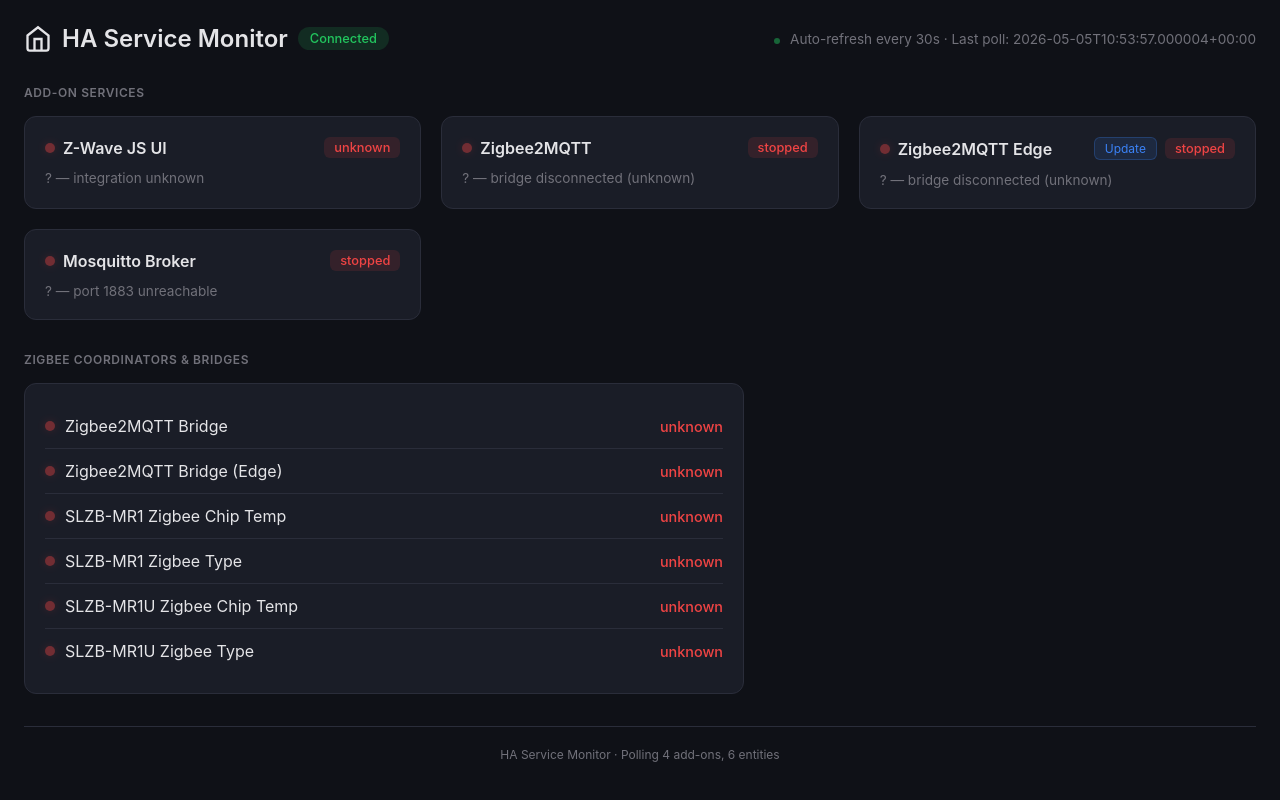
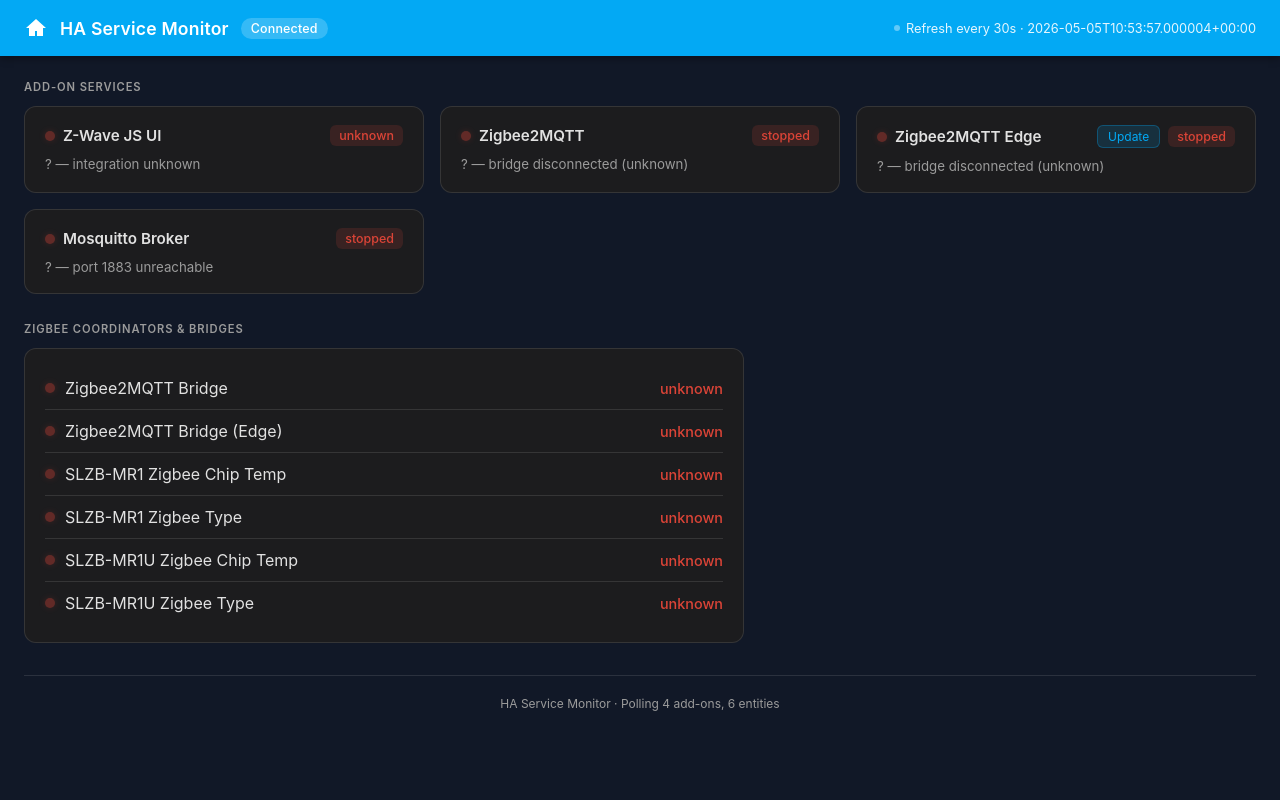
Before and after one commit to duarte-hub/ha-service-monitor, a Flask app: page / in a window 1280 px wide. Run offline with Flask 3, Linux system fonts and the light colour scheme; parts of the project's set-up code (start-up, migrations or seed data) failed here and were passed over.

Commit message:
Restyle dashboard with Home Assistant color palette
Replaces generic dark theme with HA's official colors: #03a9f4 primary
blue, #111827 background, #1c1c1e cards, Material state colors (green
#4caf50, red #db4437, orange #ff9800). Adds sticky HA-style topbar.

Co-Authored-By: Claude Sonnet 4.6 <noreply@anthropic.com>

```diff
--- a/templates/index.html
+++ b/templates/index.html
@@ -6,15 +6,16 @@
   <title>HA Service Monitor</title>
   <style>
     :root {
-      --bg: #0f1117;
-      --card-bg: #1a1d27;
-      --border: #2a2d3a;
-      --text: #e4e4e7;
-      --text-muted: #71717a;
-      --green: #22c55e;
-      --red: #ef4444;
-      --yellow: #eab308;
-      --blue: #3b82f6;
+      --bg: #111827;
+      --card-bg: #1c1c1e;
+      --border: rgba(225,225,225,0.12);
+      --text: #e1e1e1;
+      --text-muted: #9b9b9b;
+      --primary: #03a9f4;
+      --primary-dim: rgba(3,169,244,0.15);
+      --green: #4caf50;
+      --red: #db4437;
+      --yellow: #ff9800;
     }
     * { margin: 0; padding: 0; box-sizing: border-box; }
     body {
@@ -22,68 +23,78 @@
       background: var(--bg);
       color: var(--text);
       min-height: 100vh;
-      padding: 24px;
     }
-    .header {
+    .topbar {
+      background: var(--primary);
+      color: #fff;
+      padding: 0 24px;
+      height: 56px;
       display: flex;
       align-items: center;
       justify-content: space-between;
-      margin-bottom: 32px;
-      flex-wrap: wrap;
-      gap: 12px;
+      box-shadow: 0 2px 8px rgba(0,0,0,.4);
+      position: sticky;
+      top: 0;
+      z-index: 10;
     }
-    .header h1 {
-      font-size: 1.5rem;
-      font-weight: 600;
+    .topbar-left {
       display: flex;
       align-items: center;
-      gap: 10px;
+      gap: 12px;
+      font-size: 1.1rem;
+      font-weight: 600;
+      letter-spacing: 0.01em;
     }
-    .header .meta {
-      color: var(--text-muted);
-      font-size: 0.85rem;
+    .topbar-right {
+      font-size: 0.8rem;
+      opacity: 0.9;
+      display: flex;
+      align-items: center;
+      gap: 6px;
     }
     .ha-badge {
       display: inline-flex;
       align-items: center;
-      padding: 4px 12px;
+      padding: 3px 10px;
       border-radius: 20px;
-      font-size: 0.8rem;
+      font-size: 0.78rem;
       font-weight: 500;
+      background: rgba(255,255,255,0.2);
+      color: #fff;
     }
-    .ha-badge.ok { background: rgba(34,197,94,.15); color: var(--green); }
-    .ha-badge.down { background: rgba(239,68,68,.15); color: var(--red); }
+    .ha-badge.down { background: rgba(219,68,55,0.35); }
+    .content { padding: 24px; }
     .grid {
       display: grid;
       grid-template-columns: repeat(auto-fill, minmax(340px, 1fr));
-      gap: 20px;
-      margin-bottom: 32px;
+      gap: 16px;
+      margin-bottom: 28px;
     }
     .section-title {
-      font-size: 0.75rem;
+      font-size: 0.7rem;
       font-weight: 600;
-      margin-bottom: 16px;
+      margin-bottom: 12px;
       color: var(--text-muted);
       text-transform: uppercase;
-      letter-spacing: 0.05em;
+      letter-spacing: 0.08em;
     }
     .card {
       background: var(--card-bg);
       border: 1px solid var(--border);
       border-radius: 12px;
-      padding: 20px;
-      transition: border-color 0.2s;
+      padding: 18px 20px;
+      transition: box-shadow 0.2s;
     }
-    .card:hover { border-color: #3a3d4a; }
+    .card:hover { box-shadow: 0 4px 20px rgba(3,169,244,0.08); }
     .card-header {
       display: flex;
       justify-content: space-between;
       align-items: center;
-      margin-bottom: 12px;
+      margin-bottom: 10px;
     }
     .card-title {
       font-weight: 600;
-      font-size: 1rem;
+      font-size: 0.95rem;
       display: flex;
       align-items: center;
       gap: 8px;
@@ -99,30 +110,30 @@
       display: inline-block;
       flex-shrink: 0;
     }
-    .status-dot.ok { background: var(--green); box-shadow: 0 0 8px rgba(34,197,94,.4); }
-    .status-dot.warn { background: var(--yellow); box-shadow: 0 0 8px rgba(234,179,8,.4); }
-    .status-dot.down { background: var(--red); box-shadow: 0 0 8px rgba(239,68,68,.4); animation: pulse 1.5s infinite; }
+    .status-dot.ok   { background: var(--green); box-shadow: 0 0 6px rgba(76,175,80,.5); }
+    .status-dot.warn { background: var(--yellow); box-shadow: 0 0 6px rgba(255,152,0,.5); }
+    .status-dot.down { background: var(--red); box-shadow: 0 0 6px rgba(219,68,55,.5); animation: pulse 1.5s infinite; }
     .status-dot.skip { background: var(--text-muted); }
-    @keyframes pulse { 0%, 100% { opacity: 1; } 50% { opacity: 0.4; } }
+    @keyframes pulse { 0%, 100% { opacity: 1; } 50% { opacity: 0.35; } }
     .card-detail {
       color: var(--text-muted);
-      font-size: 0.85rem;
-      margin-top: 4px;
+      font-size: 0.83rem;
+      margin-top: 2px;
     }
     .card-status {
-      font-size: 0.8rem;
+      font-size: 0.78rem;
       font-weight: 500;
-      padding: 3px 10px;
+      padding: 3px 9px;
       border-radius: 6px;
       white-space: nowrap;
     }
-    .card-status.running { background: rgba(34,197,94,.12); color: var(--green); }
-    .card-status.stopped { background: rgba(239,68,68,.12); color: var(--red); }
-    .card-status.skip { background: rgba(113,113,122,.12); color: var(--text-muted); }
+    .card-status.running { background: rgba(76,175,80,.15); color: var(--green); }
+    .card-status.stopped { background: rgba(219,68,55,.15); color: var(--red); }
+    .card-status.skip    { background: rgba(155,155,155,.12); color: var(--text-muted); }
     .btn-action {
-      background: rgba(59,130,246,.12);
-      color: var(--blue);
-      border: 1px solid rgba(59,130,246,.25);
+      background: var(--primary-dim);
+      color: var(--primary);
+      border: 1px solid rgba(3,169,244,.3);
       border-radius: 6px;
       padding: 3px 10px;
       font-size: 0.75rem;
@@ -131,13 +142,13 @@
       transition: background .15s;
       white-space: nowrap;
     }
-    .btn-action:hover:not(:disabled) { background: rgba(59,130,246,.25); }
+    .btn-action:hover:not(:disabled) { background: rgba(3,169,244,.28); }
     .btn-action:disabled { opacity: .4; cursor: not-allowed; }
     .update-progress {
       margin-top: 10px;
       padding: 8px 12px;
-      background: rgba(59,130,246,.07);
-      border: 1px solid rgba(59,130,246,.15);
+      background: rgba(3,169,244,.07);
+      border: 1px solid rgba(3,169,244,.18);
       border-radius: 8px;
       font-size: 0.8rem;
       color: var(--text-muted);
@@ -147,21 +158,20 @@
       display: flex;
       justify-content: space-between;
       align-items: center;
-      padding: 12px 0;
+      padding: 11px 0;
       border-bottom: 1px solid var(--border);
     }
     .entity-row:last-child { border-bottom: none; }
     .entity-label { display: flex; align-items: center; gap: 10px; }
     .entity-value { font-weight: 500; font-size: 0.9rem; }
-    .entity-value.ok { color: var(--green); }
+    .entity-value.ok   { color: var(--green); }
     .entity-value.down { color: var(--red); }
     .entity-value.warn { color: var(--yellow); }
     .live-dot {
       display: inline-block;
       width: 6px; height: 6px;
-      background: var(--green);
+      background: #fff;
       border-radius: 50%;
-      margin-right: 6px;
       animation: pulse 2s infinite;
     }
     .footer {
@@ -175,19 +185,21 @@
 </head>
 <body>
 
-<div class="header">
-  <h1>
-    <svg width="28" height="28" viewBox="0 0 24 24" fill="none" stroke="currentColor" stroke-width="2"><path d="M3 9l9-7 9 7v11a2 2 0 0 1-2 2H5a2 2 0 0 1-2-2z"/><polyline points="9 22 9 12 15 12 15 22"/></svg>
+<div class="topbar">
+  <div class="topbar-left">
+    <svg width="24" height="24" viewBox="0 0 24 24" fill="currentColor"><path d="M12 3L2 12h3v8h6v-5h2v5h6v-8h3L12 3z"/></svg>
     HA Service Monitor
-    <span class="ha-badge {{ 'ok' if state.ha_reachable else 'down' }}">
+    <span class="ha-badge {{ '' if state.ha_reachable else 'down' }}">
       {{ 'Connected' if state.ha_reachable else 'Disconnected' }}{% if state.ha_version %} &mdash; v{{ state.ha_version }}{% endif %}
     </span>
-  </h1>
-  <div class="meta">
+  </div>
+  <div class="topbar-right">
     <span class="live-dot"></span>
-    Auto-refresh every {{ poll_interval }}s{% if state.last_poll %} &middot; Last poll: {{ state.last_poll }}{% endif %}
+    Refresh every {{ poll_interval }}s{% if state.last_poll %} &middot; {{ state.last_poll }}{% endif %}
   </div>
 </div>
+
+<div class="content">
 
 <!-- Add-on Services -->
 <div class="section-title">Add-on Services</div>
@@ -239,6 +251,8 @@
 <div class="footer" style="margin-top: 32px;">
   HA Service Monitor &middot; Polling {{ state.services|length }} add-ons, {{ state.entities|length }} entities
 </div>
+
+</div><!-- /content -->
 
 <script>
   // Auto-refresh
```
